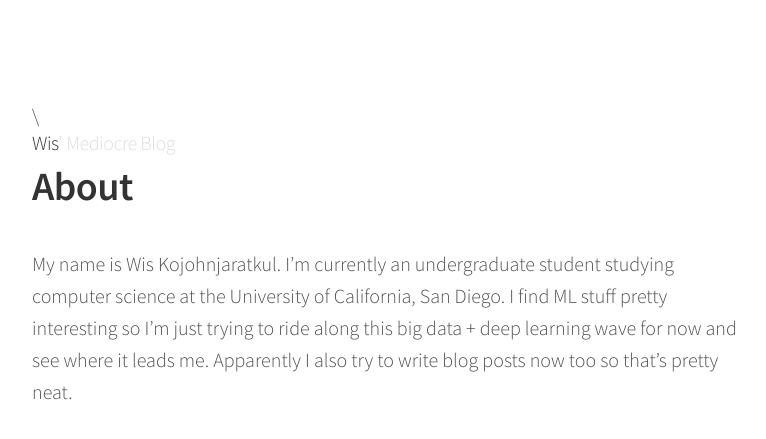
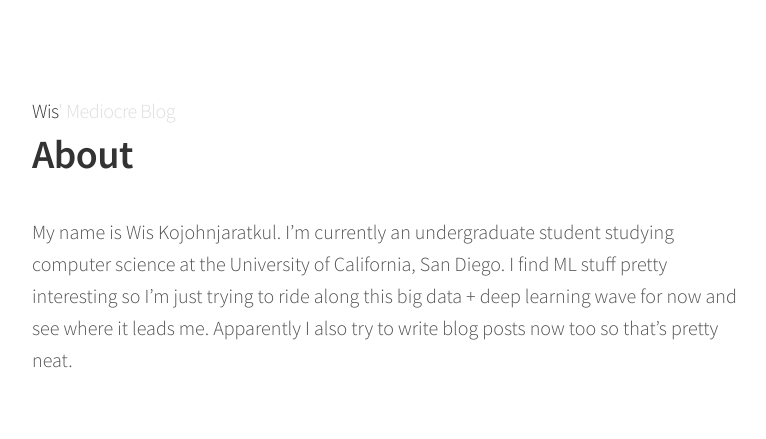
Before and after one commit to wiskojo/wiskojo.github.io, a Jekyll site: the page built from about.md, in a window 1280 px wide. Shown: the top 439 px of the page, without its empty margins (248-1014 px from the left). Built offline with Jekyll 4.4.1, drawn with Linux system fonts in a browser that asks for light colours.

Commit message:
Update page.html

```diff
--- a/_layouts/page.html
+++ b/_layouts/page.html
@@ -1,7 +1,7 @@
 ---
 layout: default
 ---
-<header class="masthead">\
+<header class="masthead">
   <h4 class="masthead-title">
     <a href="{{ site.baseurl }}/">{{ site.name }}<span>&#39; Mediocre Blog</span></a>
   </h4>
```
